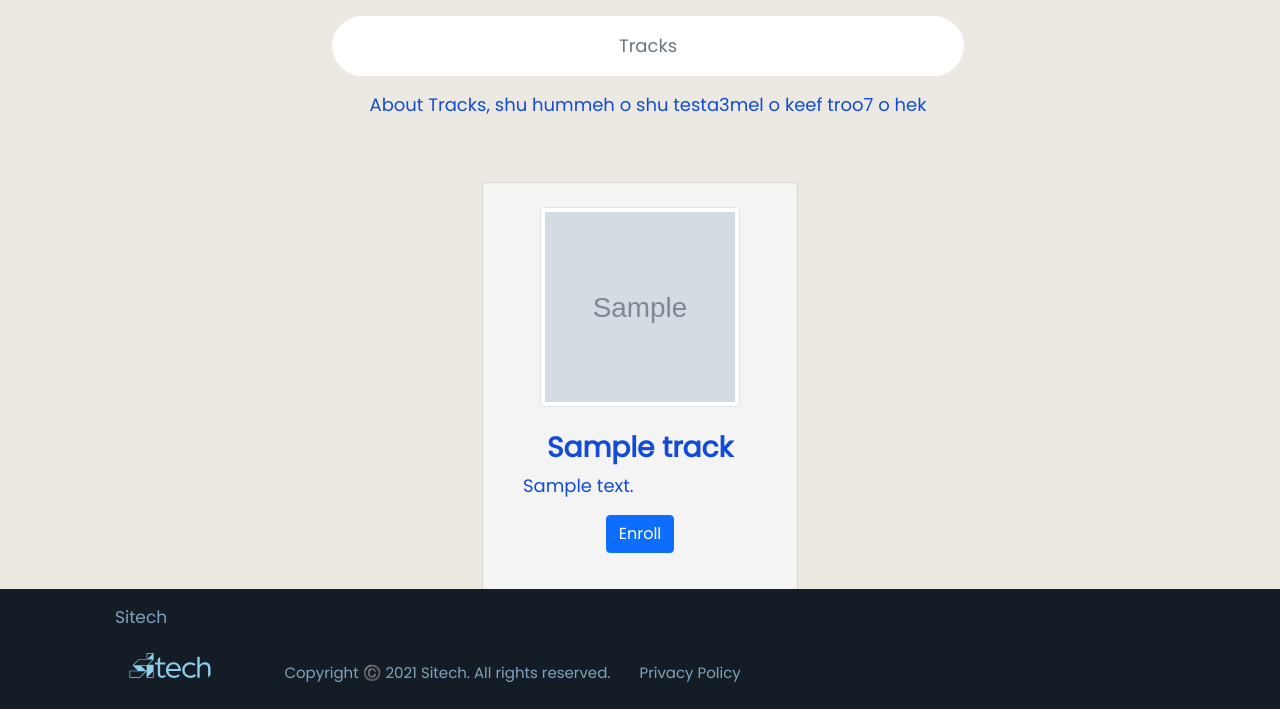
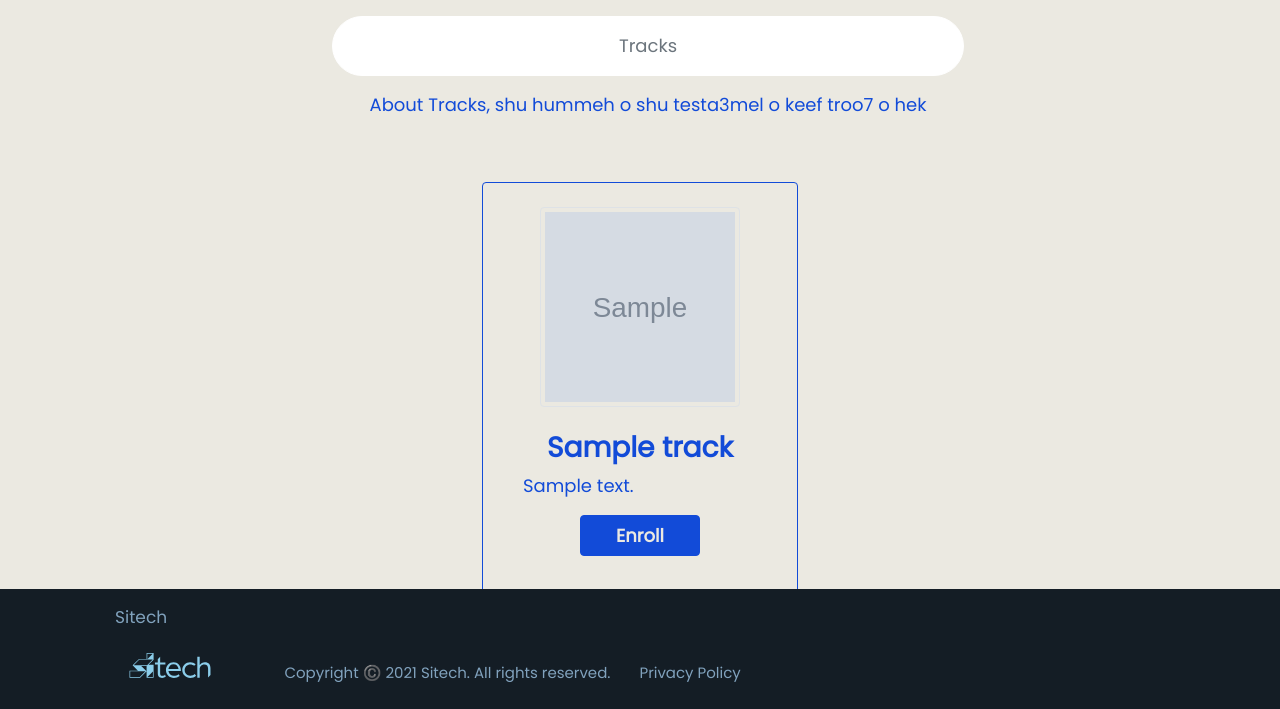
Before and after one commit to azez-alhoot/SiTech-Onboarding, a Django app: page /tracks/ in a window 1280 px wide. Shown: the part 91-800 px from the top of the page. Run offline with Django 3.2, Linux system fonts and the light colour scheme; tables that the repository leaves empty hold one stand-in row (values such as "Sample post"); grey boxes marked "Sample" are stand-in pictures.

Commit message:
edited cards

```diff
--- a/static/css/tracks.css
+++ b/static/css/tracks.css
@@ -3,5 +3,23 @@
     height: 200px;
 }
 .card {
-    background-color: #f4f4f4;
-  }
+    background-color: #ebe9e1;
+    border: 1px solid #124bd8;
+}
+.img-thumbnail {
+    padding: .25rem;
+    background-color: #ebe9e1;
+}
+.btn-primary {
+    color: #ebe9e1;
+    background-color: #124bd8;
+    border-color: #124bd8;
+    font-size: 18px;
+    font-weight: 600;
+    width: 120px;
+}
+.btn-primary:hover {
+    color: #124bd8;
+    background-color: #f4ff66;
+    border-color: #f4ff66;
+}
```
Also changed, not shown: static/css/courses.css (+20 -2 lines), static/css/resources.css (+20 -2 lines), static/css/topics.css (+20 -2 lines), media/tracks_photos/Icon_MT_1_1fYqQTG.svg (added), onboarding/migrations/0001_initial.py, onboarding/migrations/0002_alter_track_image.py (deleted), onboarding/migrations/0003_auto_20210828_1051.py (deleted).
